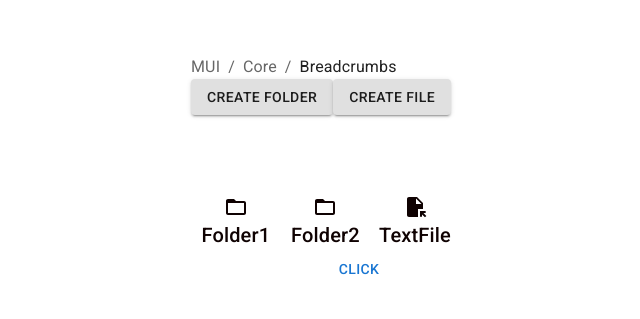
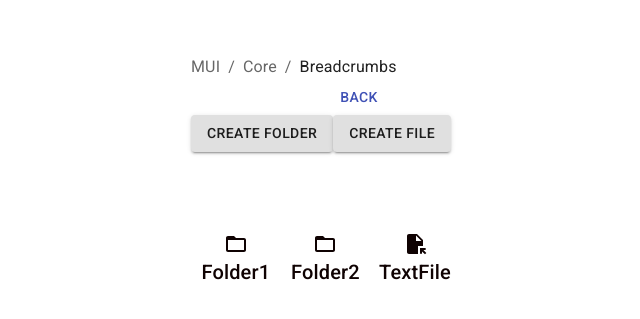
Before and after one commit to andy840892/folderList, a React (Create React App) app: page / in a window 1280 px wide. Shown: the part 229-548 px from the top of the page, without its empty margins (281-921 px from the left). Built offline with nearby package versions, Linux system fonts and the light colour scheme.

Commit message:
nest folder create and goback

```diff
--- a/src/App.tsx
+++ b/src/App.tsx
@@ -8,9 +8,6 @@ function App() {
     <div className="App">
       <header className="App-header">
         <FolderList />
-        <Button variant="text" color="primary">
-          CLick
-        </Button>
       </header>
     </div>
   );
--- a/src/FolderList/CreateFileForm.tsx
+++ b/src/FolderList/CreateFileForm.tsx
@@ -18,12 +18,19 @@ type Inputs = {
 interface Props {
   open: boolean;
   setOpen: (open: boolean, name: keyof typeof DialogType) => void;
-  name: keyof typeof DialogType;
+  dialogName: keyof typeof DialogType;
   onDialogCloseFunc?: () => void;
   submitFileFolder: (folderFile: FolderFile) => void;
+  currentFolder?: FolderFile;
 }
 
-const CreateFileForm = ({ open, setOpen, name, submitFileFolder }: Props) => {
+const CreateFileForm = ({
+  open,
+  setOpen,
+  dialogName,
+  submitFileFolder,
+  currentFolder,
+}: Props) => {
   const {
     register,
     handleSubmit,
@@ -36,18 +43,19 @@ const CreateFileForm = ({ open, setOpen, name, submitFileFolder }: Props) => {
     const newFolder: FolderFile = {
       name: data.name,
       id: Math.random().toString(),
+      parentId: currentFolder?.id,
       type: "File",
     };
 
     submitFileFolder(newFolder);
-    setOpen(false, name);
+    setOpen(false, dialogName);
   };
 
   // console.log(watch("name")); // watch input value by passing the name of it
 
   return (
     <div>
-      <Dialog open={open} onClose={() => setOpen(false, name)}>
+      <Dialog open={open} onClose={() => setOpen(false, dialogName)}>
         <DialogTitle>Subscribe</DialogTitle>
         <DialogContent>
           <form onSubmit={handleSubmit(onSubmit)}>
--- a/src/FolderList/CreateFolderForm.tsx
+++ b/src/FolderList/CreateFolderForm.tsx
@@ -16,13 +16,20 @@ type Inputs = {
 
 interface Props {
   open: boolean;
+  currentFolder?: FolderFile;
   setOpen: (open: boolean, name: keyof typeof DialogType) => void;
-  name: keyof typeof DialogType;
+  dialogName: keyof typeof DialogType;
   onDialogCloseFunc?: () => void;
   submitFileFolder: (folderFile: FolderFile) => void;
 }
 
-const CreateFolderForm = ({ open, setOpen, name, submitFileFolder }: Props) => {
+const CreateFolderForm = ({
+  open,
+  setOpen,
+  dialogName,
+  currentFolder,
+  submitFileFolder,
+}: Props) => {
   const {
     register,
     handleSubmit,
@@ -34,18 +41,19 @@ const CreateFolderForm = ({ open, setOpen, name, submitFileFolder }: Props) => {
     const newFolder: FolderFile = {
       name: data.name,
       id: Math.random().toString(),
+      parentId: currentFolder?.id,
       type: "Folder",
     };
 
     submitFileFolder(newFolder);
-    setOpen(false, name);
+    setOpen(false, dialogName);
   };
 
   // console.log(watch("name")); // watch input value by passing the name of it
 
   return (
     <div>
-      <Dialog open={open} onClose={() => setOpen(false, name)}>
+      <Dialog open={open} onClose={() => setOpen(false, dialogName)}>
         <DialogTitle>New Folder</DialogTitle>
         <DialogContent>
           <form onSubmit={handleSubmit(onSubmit)}>
--- a/src/FolderList/index.tsx
+++ b/src/FolderList/index.tsx
@@ -101,6 +101,18 @@ const FolderList = () => {
   return (
     <div className={classes.root}>
       <BasicBreadcrumbs />
+      <Button
+        variant="text"
+        color="primary"
+        onClick={() => {
+          const currentFolder = folderList.folderLists.filter(
+            (x) => x.id === folderList.currentFolder?.parentId
+          )[0];
+          setCurrentFolder(currentFolder);
+        }}
+      >
+        Back
+      </Button>
       <div className={classes.buttonPanel}>
         <Button
           variant="contained"
@@ -142,13 +154,15 @@ const FolderList = () => {
         open={createFolderDlg}
         setOpen={switchDialog}
         submitFileFolder={submitFileFolder}
-        name="createFolderDlg"
+        dialogName="createFolderDlg"
+        currentFolder={folderList.currentFolder}
       />
       <CreateFileForm
         open={createFileDlg}
         setOpen={switchDialog}
         submitFileFolder={submitFileFolder}
-        name="createFileDlg"
+        dialogName="createFileDlg"
+        currentFolder={folderList.currentFolder}
       />
     </div>
   );
```
